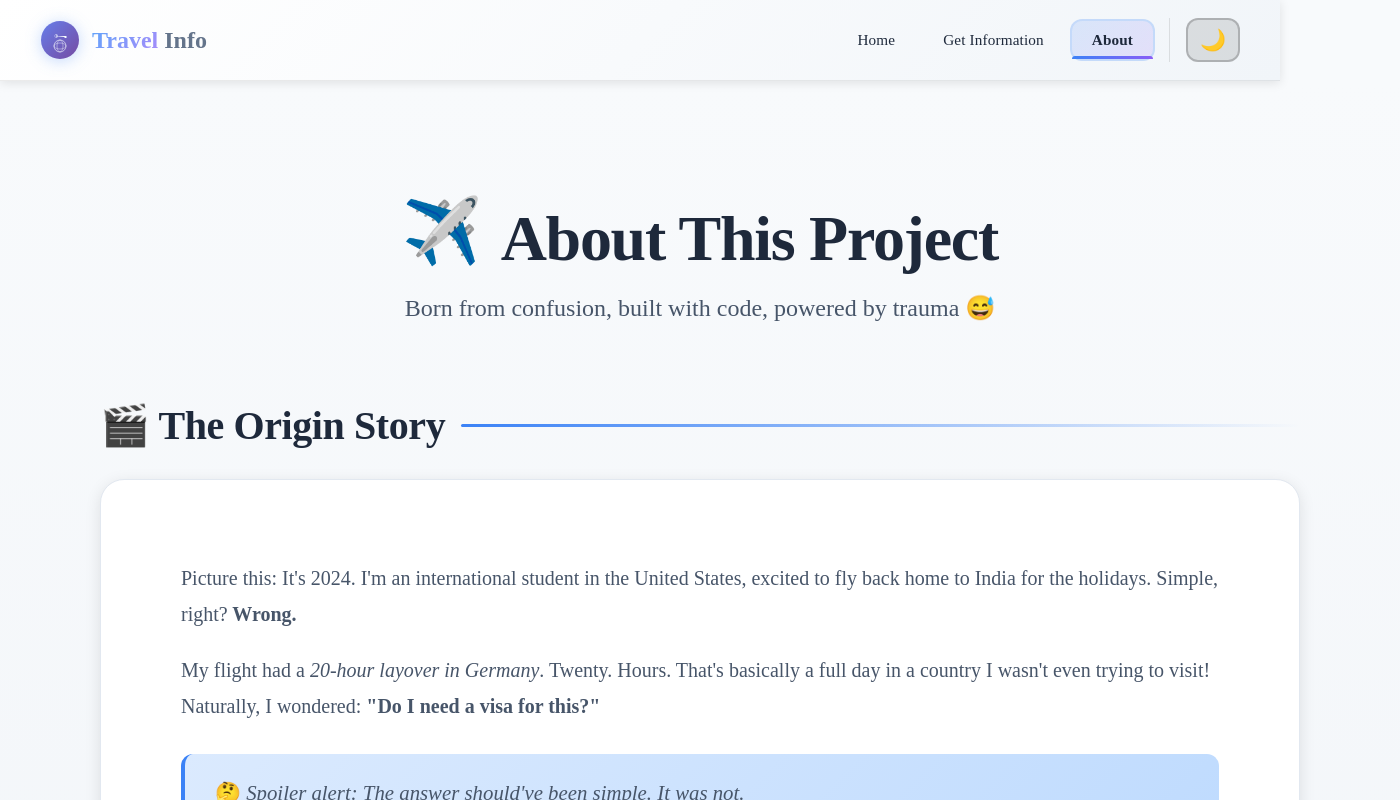
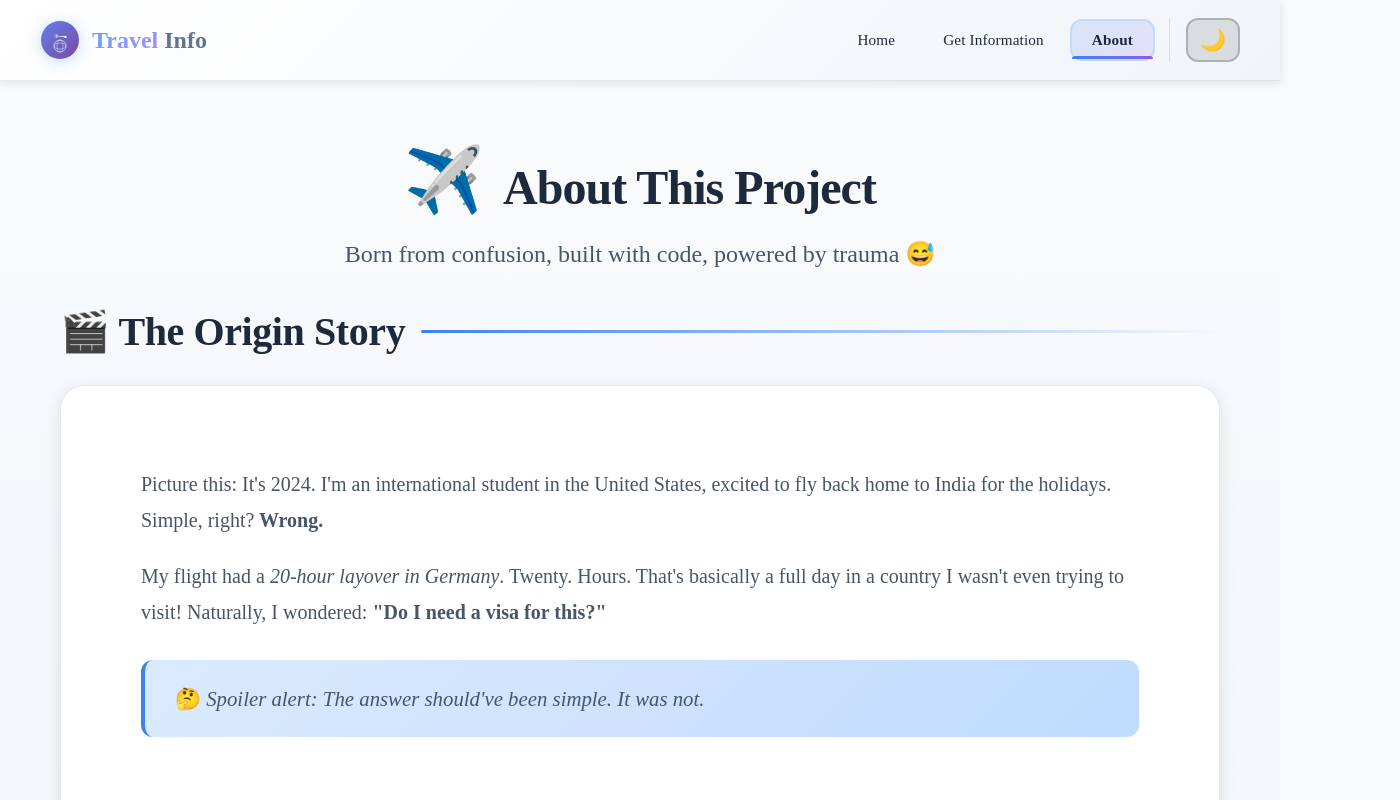
Before and after one commit to yashcoded/International_Information, a Next.js app: page /About in a window 1280 px wide. Shown: the top 800 px of the page, 1400 px wide, since content can reach past the window. Built offline with nearby package versions, Linux system fonts and the light colour scheme.

Commit message:
chore: update name to Yash Bhatia and optimize About page for desktop

```diff
--- a/pages/About.module.css
+++ b/pages/About.module.css
@@ -81,25 +81,25 @@
 
 /* Container */
 .container {
-  padding: 80px 60px 120px;
+  padding: 40px 60px 80px;
   background: linear-gradient(180deg, #0f172a 0%, #1e293b 100%);
   min-height: calc(100vh - 70px);
-  width: 100%;
-  margin: 0;
+  max-width: 1400px;
+  margin: 0 auto;
 }
 
 /* Hero Section */
 .heroSection {
   text-align: center;
-  margin-bottom: 80px;
+  margin-bottom: 40px;
   animation: fadeInUp 0.8s ease-out;
 }
 
 .title {
-  font-size: 4rem;
+  font-size: 3rem;
   font-weight: 900;
   color: #f8fafc;
-  margin-bottom: 20px;
+  margin-bottom: 16px;
   letter-spacing: -0.02em;
   line-height: 1.1;
   display: flex;
@@ -356,6 +356,12 @@
 }
 
 /* Responsive Design */
+@media (min-width: 1920px) {
+  .container {
+    max-width: 1600px;
+  }
+}
+
 @media (max-width: 1024px) {
   .container {
     padding: 60px 40px 80px;
--- a/pages/About.tsx
+++ b/pages/About.tsx
@@ -123,7 +123,7 @@ const About: React.FC = () => {
             <h2 className={styles.sectionTitle}>👨‍💻 About Me</h2>
             <div className={styles.card}>
               <p className={styles.text}>
-                Hi! I'm <strong>Yash</strong>, a software developer, international student,
+                Hi! I'm <strong>Yash Bhatia</strong>, a software developer, international student,
                 and occasional victim of confusing travel regulations.
               </p>
               <p className={styles.text}>
@@ -216,7 +216,7 @@ const About: React.FC = () => {
           <div className={styles.footerSection}>
             <h3 className={styles.footerTitle}>👨‍💻 Connect</h3>
             <p className={styles.footerText}>
-              Built by Yash, an international student and developer.
+              Built by Yash Bhatia, an international student and developer.
             </p>
             <div className={styles.footerSocial}>
               <a href="https://yashcoded.com" target="_blank" rel="noopener noreferrer" className={styles.socialLink} title="Portfolio">
@@ -231,7 +231,7 @@ const About: React.FC = () => {
 
         <div className={styles.footerBottom}>
           <p className={styles.footerCopyright}>
-            © {new Date().getFullYear()} Travel Info. Built with ❤️ by <a href="https://yashcoded.com" target="_blank" rel="noopener noreferrer">Yash</a>. All rights reserved.
+            © {new Date().getFullYear()} Travel Info. Built with ❤️ by <a href="https://yashcoded.com" target="_blank" rel="noopener noreferrer">Yash Bhatia</a>. All rights reserved.
           </p>
         </div>
       </footer>
--- a/pages/TravelInfo.tsx
+++ b/pages/TravelInfo.tsx
@@ -1317,7 +1317,7 @@ const TravelInfoDetails = () => {
           <div className={styles.footerSection}>
             <h3 className={styles.footerTitle}>👨‍💻 Connect</h3>
             <p className={styles.footerText}>
-              Built by Yash, an international student and developer.
+              Built by Yash Bhatia, an international student and developer.
             </p>
             <div className={styles.footerSocial}>
               <a href="https://yashcoded.com" target="_blank" rel="noopener noreferrer" className={styles.socialLink} title="Portfolio">
@@ -1332,7 +1332,7 @@ const TravelInfoDetails = () => {
 
         <div className={styles.footerBottom}>
           <p className={styles.footerCopyright}>
-            © {new Date().getFullYear()} Travel Info. Built with ❤️ by <a href="https://yashcoded.com" target="_blank" rel="noopener noreferrer">Yash</a>. All rights reserved.
+            © {new Date().getFullYear()} Travel Info. Built with ❤️ by <a href="https://yashcoded.com" target="_blank" rel="noopener noreferrer">Yash Bhatia</a>. All rights reserved.
           </p>
         </div>
       </footer>
```
